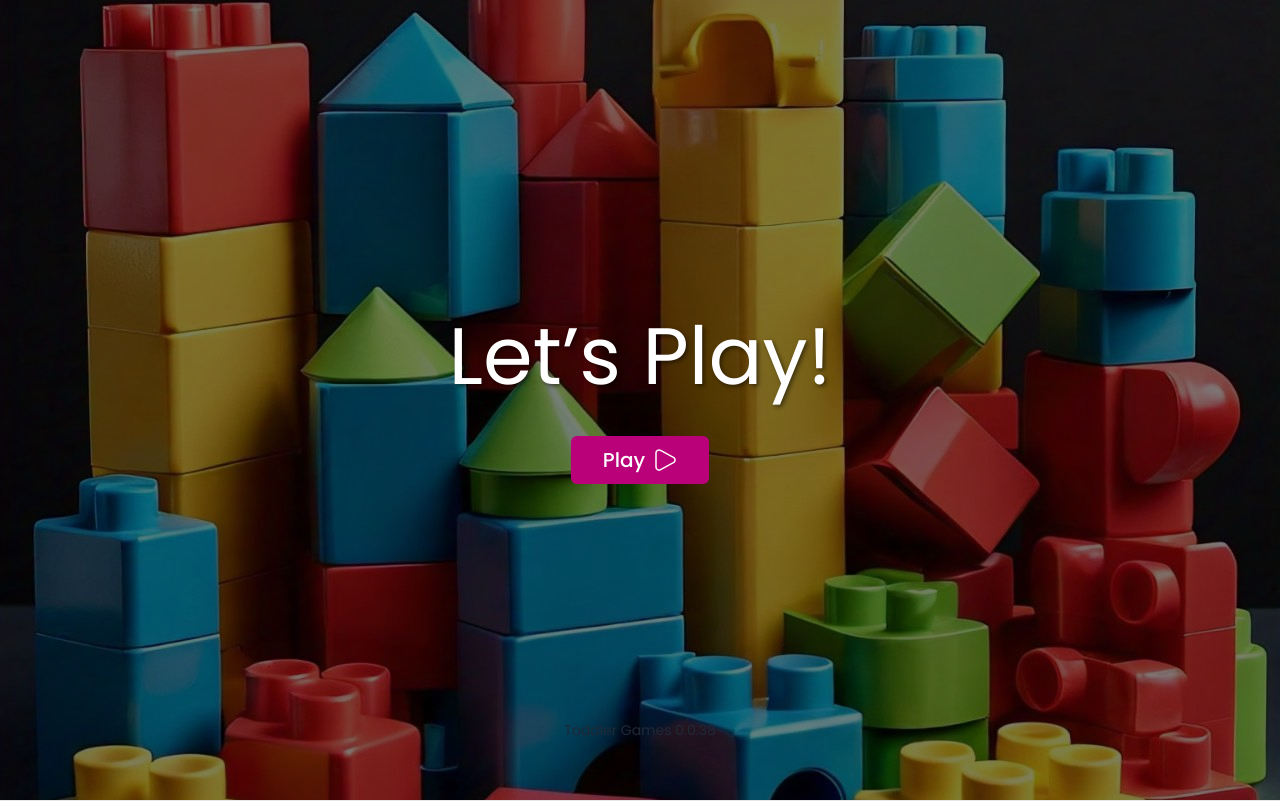
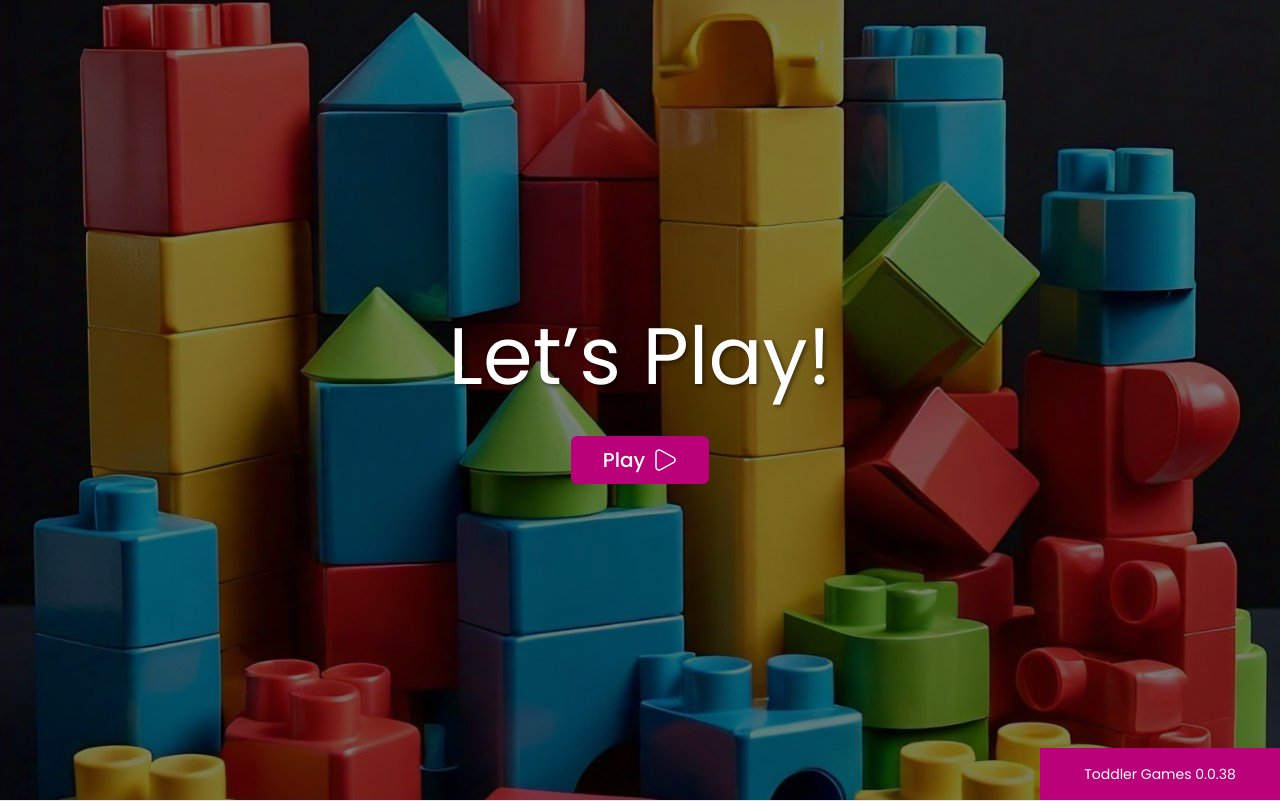
Before and after one commit to mykeels/toddler-games, a React (Vite) app: page / in a window 1280 px wide. Built offline with nearby package versions, Linux system fonts and the light colour scheme; no server answers; a web font is replaced by a local one.

Commit message:
fix: style footer

```diff
--- a/src/Footer/index.tsx
+++ b/src/Footer/index.tsx
@@ -1,27 +1,15 @@
-import { useNavigate, useLocation } from "@tanstack/react-router";
+import { useNavigateToRoot } from "@/utils/useNavigateToRoot";
 
 function Footer() {
   const pkgVersion = __APP_VERSION__;
-  const navigate = useNavigate();
-  const location = useLocation();
+  const navigateToRoot = useNavigateToRoot();
   return (
     <footer
       onClick={async () => {
-        if ("serviceWorker" in navigator) {
-          navigator.serviceWorker.getRegistrations().then((registrations) => {
-            for (const registration of registrations) {
-              registration.update();
-            }
-          });
-        }
-        if (location.pathname === "/") {
-          await navigate({ to: "/" });
-          window.location.reload();
-        } else {
-          navigate({ to: "/" });
-        }
+        await navigateToRoot();
       }}
-      className="text-gray-800 text-sm text-center cursor-pointer"
+      className="text-sm text-center text-white cursor-pointer
+      absolute bottom-0 right-0 w-[30dvh] bg-brand-primary py-4"
     >
       Toddler Games {pkgVersion}
     </footer>
--- a/src/Header/Header.tsx
+++ b/src/Header/Header.tsx
@@ -1,3 +1,4 @@
+import { useNavigateToRoot } from "@/utils/useNavigateToRoot";
 import { Link } from "@tanstack/react-router";
 
 type HeaderProps = {
@@ -31,7 +32,8 @@ const BackToMenu = ({ title }: { title?: string }) => {
 }
 
 const BackToHome = () => {
-  return <Link to="/">
+  const navigateToRoot = useNavigateToRoot();
+  return <Link to="/" onClick={async () => await navigateToRoot()}>
     <img src="./icons/home-white.svg" alt="home" />
   </Link>
 }
--- a/src/games/FreeDraw/index.tsx
+++ b/src/games/FreeDraw/index.tsx
@@ -42,7 +42,7 @@ export const FreeDraw = () => {
     <div className="flex flex-col h-full">
       <Header onRestart={restart}>Free Draw</Header>
       <div
-        className="flex flex-col space-y-4 items-center justify-center grow max-h-[80dvh]"
+        className="flex flex-col space-y-4 items-center justify-center grow"
         ref={containerRef}
       >
         <CanvasDraw
--- a/src/games/LetterTracing/index.tsx
+++ b/src/games/LetterTracing/index.tsx
@@ -25,7 +25,7 @@ export const LetterTracing = ({ Letter = Across }: LetterTracingProps) => {
     <div className="flex flex-col h-full">
       <Header title="Can you trace this?" onRestart={restart} />
       <div
-        className="flex flex-col space-y-4 items-center justify-center grow relative max-h-[80dvh]"
+        className="flex flex-col space-y-4 items-center justify-center grow relative"
         ref={containerRef}
       >
         <div className="w-full h-full absolute top-0 left-0 grid grid-cols-1 grid-rows-1 md:grid-cols-2 md:grid-rows-2 place-items-center gap-8">
--- a/src/routes/__root.tsx
+++ b/src/routes/__root.tsx
@@ -7,7 +7,7 @@ export const Route = createRootRoute({
   component: () => (
     <>
       <div className="flex flex-col h-screen text-center select-none">
-        <main className="flex-grow max-h-[90dvh]">
+        <main className="flex-grow">
           <React.Fragment>
             <Outlet />
           </React.Fragment>
--- /dev/null
+++ b/src/utils/useNavigateToRoot.ts
@@ -0,0 +1,21 @@
+import { useLocation, useNavigate } from "@tanstack/react-router";
+
+export const useNavigateToRoot = () => {
+  const navigate = useNavigate();
+  const location = useLocation();
+  return async () => {
+    if ("serviceWorker" in navigator) {
+      navigator.serviceWorker.getRegistrations().then((registrations) => {
+        for (const registration of registrations) {
+          registration.update();
+        }
+      });
+    }
+    if (location.pathname === "/") {
+      await navigate({ to: "/" });
+      window.location.reload();
+    } else {
+      navigate({ to: "/" });
+    }
+  };
+};
```
